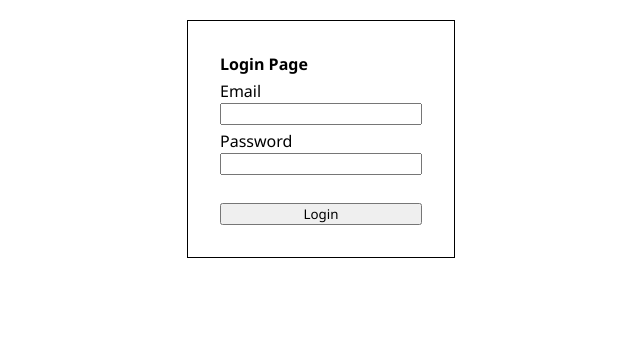
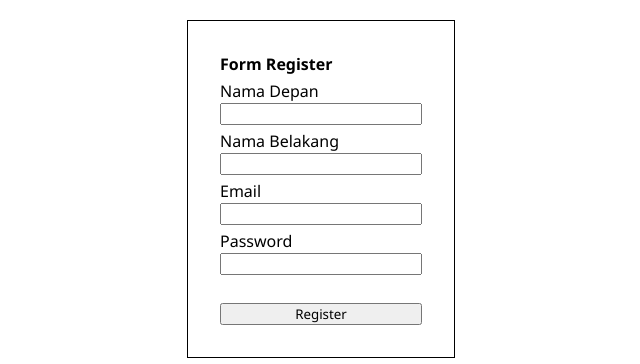
Before and after one commit to bengbengku/anggiat-reactjs, a React (Create React App) app: page / in a window 1280 px wide. Shown: the top 364 px of the page, without its empty margins (319-959 px from the left). Built offline with nearby package versions, Linux system fonts and the light colour scheme.

Commit message:
Updated: form register with alert

```diff
--- /dev/null
+++ b/src/Materi/Form/pembahasan/FormInput.jsx
@@ -0,0 +1,20 @@
+import React from 'react'
+
+const FormInput = ({ label, type, name, onChange, value }) => {
+  return (
+    <div style={{ margin: '5px 0', width: '100%' }}>
+      <label>{label}</label>
+      <br />
+      <input
+        type={type}
+        name={name}
+        value={value}
+        onChange={(e) => onChange(e.target.value)}
+        style={{ width: '100%' }}
+      />
+      <br />
+    </div>
+  )
+}
+
+export default FormInput
--- /dev/null
+++ b/src/Materi/Form/pembahasan/ShowAlert.jsx
@@ -0,0 +1,17 @@
+import React from 'react'
+
+const ShowAlert = ({ namaDepan, namaBelakang, email, password }) => {
+  return (
+    <script>
+      function MyFunc()
+      {alert(`
+            Nama Depan: ${namaDepan}
+            Nama Belakang: ${namaBelakang}
+            Email: ${email}
+            Password: ${password}
+        `)}
+    </script>
+  )
+}
+
+export default ShowAlert
--- /dev/null
+++ b/src/Materi/Form/pembahasan/ShowError.jsx
@@ -0,0 +1,13 @@
+import React from 'react'
+
+const ShowError = ({ errors }) => {
+  return (
+    <ul style={{ color: 'red', listStyleType: 'none' }}>
+      {errors.map((err, i) => (
+        <li key={i}>{err}</li>
+      ))}
+    </ul>
+  )
+}
+
+export default ShowError
--- a/src/Materi/Form/pembahasan/ValidationForm.jsx
+++ b/src/Materi/Form/pembahasan/ValidationForm.jsx
@@ -1,49 +1,32 @@
 import React from 'react'
 import * as Validator from 'validatorjs'
-
-const Input = ({ label, type, name, onChange, value }) => {
-  return (
-    <div style={{ margin: '5px 0', width: '100%' }}>
-      <label>{label}</label>
-      <br />
-      <input
-        type={type}
-        name={name}
-        value={value}
-        onChange={(e) => onChange(e.target.value)}
-        style={{ width: '100%' }}
-      />
-      <br />
-    </div>
-  )
-}
-
-const ShowErrors = ({ errors }) => {
-  return (
-    <ul style={{ color: 'red', listStyleType: 'none' }}>
-      {errors.map((err, i) => (
-        <li key={i}>{err}</li>
-      ))}
-    </ul>
-  )
-}
+import FormInput from './FormInput'
+import ShowAlert from './ShowAlert'
+import ShowError from './ShowError'
 
 export default class ValidationForm extends React.Component {
   state = {
+    namaDepan: '',
+    namaBelakang: '',
     email: '',
     password: '',
     errors: [],
+    showAlert: false,
   }
 
   handleSubmit = (e) => {
     e.preventDefault()
-    const { email, password } = this.state
+    const { email, password, namaDepan, namaBelakang } = this.state
     let data = {
       email,
       password,
+      namaDepan,
+      namaBelakang,
     }
 
     let rules = {
+      namaDepan: 'min:3|required',
+      namaBelakang: 'min:3|required',
       email: [
         'required',
         'regex:/^([a-zd.-]+)@([a-zd-]+).([a-z]{2,12})(.[a-z]{2,12})?$/',
@@ -56,16 +39,15 @@ export default class ValidationForm extends React.Component {
     validation.passes()
     this.setState({
       errors: [
+        ...validation.errors.get('namaDepan'),
+        ...validation.errors.get('namaBelakang'),
         ...validation.errors.get('email'),
         ...validation.errors.get('password'),
       ],
     })
     if (validation.errorCount === 0) {
-      alert(`Email: ${this.state.email}`)
       this.setState({
-        email: '',
-        password: '',
-        errors: [],
+        showAlert: true,
       })
     }
   }
@@ -78,20 +60,42 @@ export default class ValidationForm extends React.Component {
           padding: '20px',
         }}
       >
+        {this.state.showAlert && (
+          <ShowAlert
+            namaDepan={this.state.namaDepan}
+            namaBelakang={this.state.namaBelakang}
+            email={this.state.email}
+            password={this.state.password}
+          />
+        )}
         <form
           style={{ padding: '2rem', border: '1px solid #000' }}
           onSubmit={this.handleSubmit}
         >
-          <h4>Login Page</h4>
-          {this.state.errors && <ShowErrors errors={this.state.errors} />}
-          <Input
+          <h4>Form Register</h4>
+          {this.state.errors && <ShowError errors={this.state.errors} />}
+          <FormInput
+            label='Nama Depan'
+            type='text'
+            name='nama_depan'
+            onChange={(value) => this.setState({ namaDepan: value })}
+            value={this.state.namaDepan}
+          />
+          <FormInput
+            label='Nama Belakang'
+            type='text'
+            name='nama_belakang'
+            onChange={(value) => this.setState({ namaBelakang: value })}
+            value={this.state.namaBelakang}
+          />
+          <FormInput
             label='Email'
             type='email'
             name='email'
             onChange={(value) => this.setState({ email: value })}
             value={this.state.email}
           />
-          <Input
+          <FormInput
             label='Password'
             type='password'
             name='password'
@@ -100,7 +104,7 @@ export default class ValidationForm extends React.Component {
           />
           <br />
           <button type='submit' style={{ width: '100%' }}>
-            Login
+            Register
           </button>
         </form>
       </div>
```
